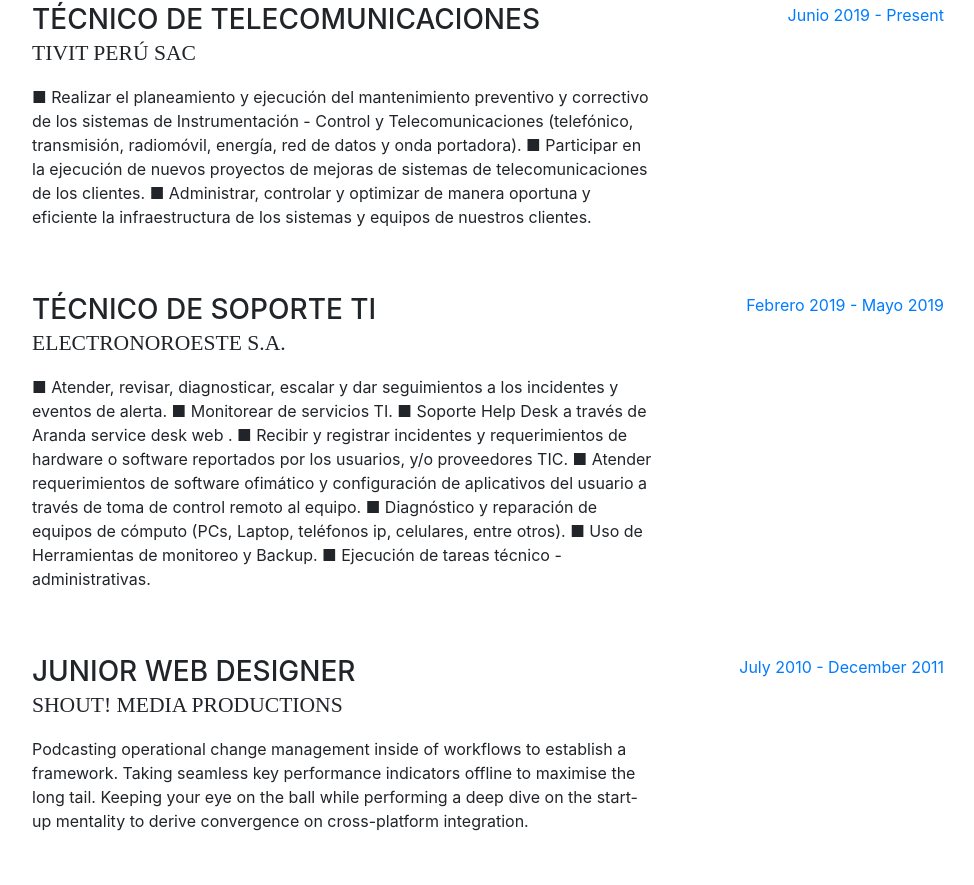
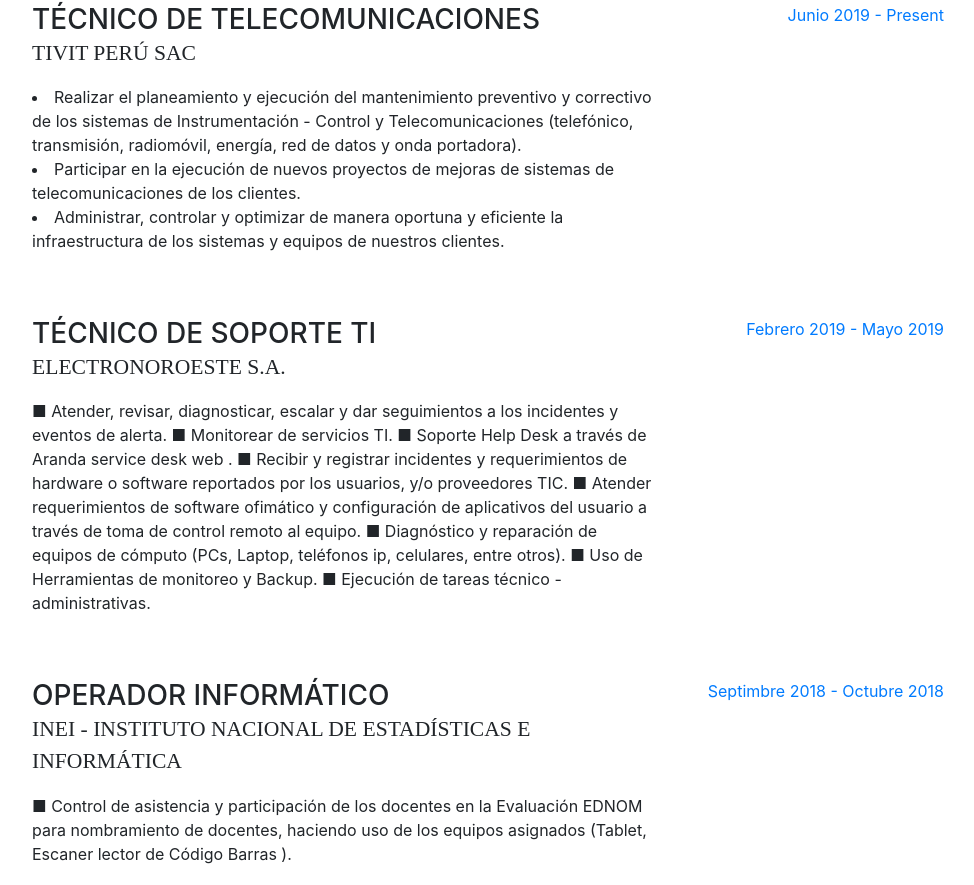
Before and after one commit to medardojs/medardojs.github.io, a website with bundled scripts: page index.html in a window 1280 px wide. Shown: the part 931-1816 px from the top of the page, without its empty margins (288-1262 px from the left). Built offline with nearby package versions, Linux system fonts and the light colour scheme; a web font is replaced by a local one.

Commit message:
Update index.html

```diff
--- a/index.html
+++ b/index.html
@@ -8,7 +8,7 @@
     <meta name="description" content="">
     <meta name="author" content="">
 
-    <title>Resume - Start Bootstrap Theme</title>
+    <title>CV online - Medardo J. Coronado Vinces</title>
 
     <!-- Bootstrap core CSS -->
     <link href="vendor/bootstrap/css/bootstrap.min.css" rel="stylesheet">
@@ -121,12 +121,12 @@
             <div class="resume-content mr-auto">
               <h3 class="mb-0">Técnico de Telecomunicaciones</h3>
               <div class="subheading mb-3">Tivit Perú SAC</div>
-              <p>■ Realizar el planeamiento y ejecución del mantenimiento preventivo y correctivo de los
-                  sistemas de Instrumentación - Control y Telecomunicaciones (telefónico, transmisión, radiomóvil, energía, red de datos y onda portadora).
-                  ■ Participar en la ejecución de nuevos proyectos de mejoras de sistemas de telecomunicaciones
-                  de los clientes.
-                  ■ Administrar, controlar y optimizar de manera oportuna y eficiente la infraestructura de los
-                  sistemas y equipos de nuestros clientes.</p>
+              <p><li type="disc">Realizar el planeamiento y ejecución del mantenimiento preventivo y correctivo de los
+                  sistemas de Instrumentación - Control y Telecomunicaciones (telefónico, transmisión, radiomóvil, energía, red de datos y onda portadora).<br></li>
+                  <li type="disc">Participar en la ejecución de nuevos proyectos de mejoras de sistemas de telecomunicaciones
+                  de los clientes.<br></li>
+                  <li type="disc">Administrar, controlar y optimizar de manera oportuna y eficiente la infraestructura de los
+                  sistemas y equipos de nuestros clientes.</p></li>
             </div>
             <div class="resume-date text-md-right">
               <span class="text-primary">Junio 2019 - Present</span>
@@ -153,12 +153,13 @@
 
           <div class="resume-item d-flex flex-column flex-md-row mb-5">
             <div class="resume-content mr-auto">
-              <h3 class="mb-0">Junior Web Designer</h3>
-              <div class="subheading mb-3">Shout! Media Productions</div>
-              <p>Podcasting operational change management inside of workflows to establish a framework. Taking seamless key performance indicators offline to maximise the long tail. Keeping your eye on the ball while performing a deep dive on the start-up mentality to derive convergence on cross-platform integration.</p>
+              <h3 class="mb-0">Operador Informático</h3>
+              <div class="subheading mb-3">INEI - Instituto Nacional de Estadísticas e Informática</div>
+              <p>■ Control de asistencia y participación de los docentes en la Evaluación EDNOM para nombramiento de docentes,
+                 haciendo uso de los equipos asignados (Tablet, Escaner lector de Código Barras ).</p>
             </div>
             <div class="resume-date text-md-right">
-              <span class="text-primary">July 2010 - December 2011</span>
+              <span class="text-primary">Septimbre 2018 - Octubre 2018</span>
             </div>
           </div>
 
```
